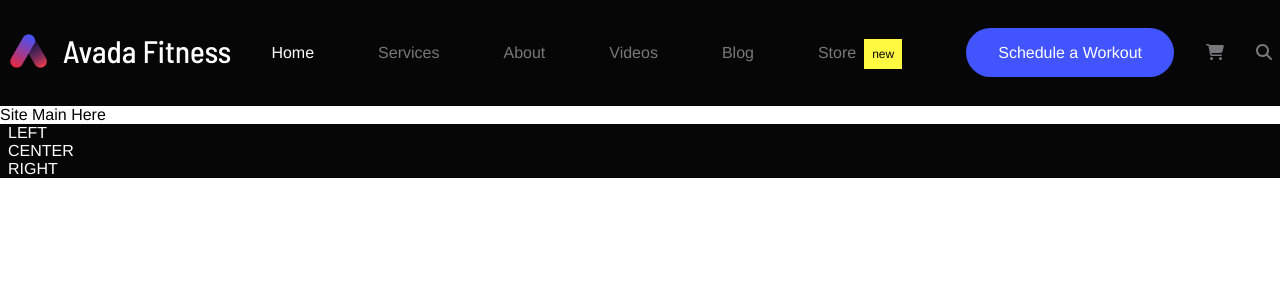
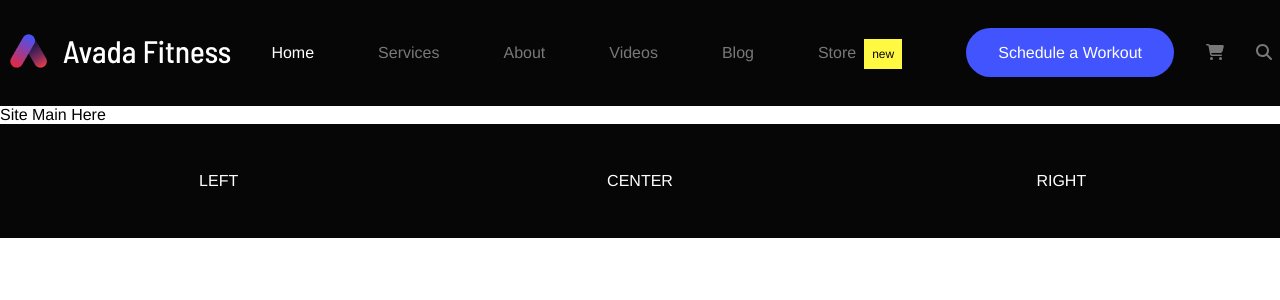
Before and after one commit to MirkOrlando/proj-html-vuejs, a Vue app: page / in a window 1280 px wide. Shown: the top 300 px of the page. Built offline with nearby package versions, Linux system fonts and the light colour scheme.

Commit message:
add .row and .col-3 to grid_structure.scss

```diff
--- a/src/App.vue
+++ b/src/App.vue
@@ -3,7 +3,7 @@
     <SiteHeader />
     <main>Site Main Here</main>
     <footer>
-      <div class="footer-top">
+      <div class="footer-top py-3">
         <div class="container">
           <div class="row">
             <div class="col-3">LEFT</div>
@@ -32,6 +32,7 @@ footer {
   background-color: $darkestColor;
   .footer-top {
     color: $lightestColor;
+    text-align: center;
   }
 }
 </style>
--- a/src/assets/scss/partials/grid_structure.scss
+++ b/src/assets/scss/partials/grid_structure.scss
@@ -4,3 +4,11 @@
     padding-right: 0.5rem;
     padding-left: 0.5rem;
 }
+
+.row {
+    display: flex;
+}
+
+.col-3 {
+    width: calc(100%/12*4);
+}
--- a/src/assets/scss/partials/utilities.scss
+++ b/src/assets/scss/partials/utilities.scss
@@ -2,3 +2,8 @@
     margin-left: 2rem;
     margin-right: 2rem;
 }
+
+.py-3 {
+    padding-top: 3rem;
+    padding-bottom: 3rem;
+}
```
